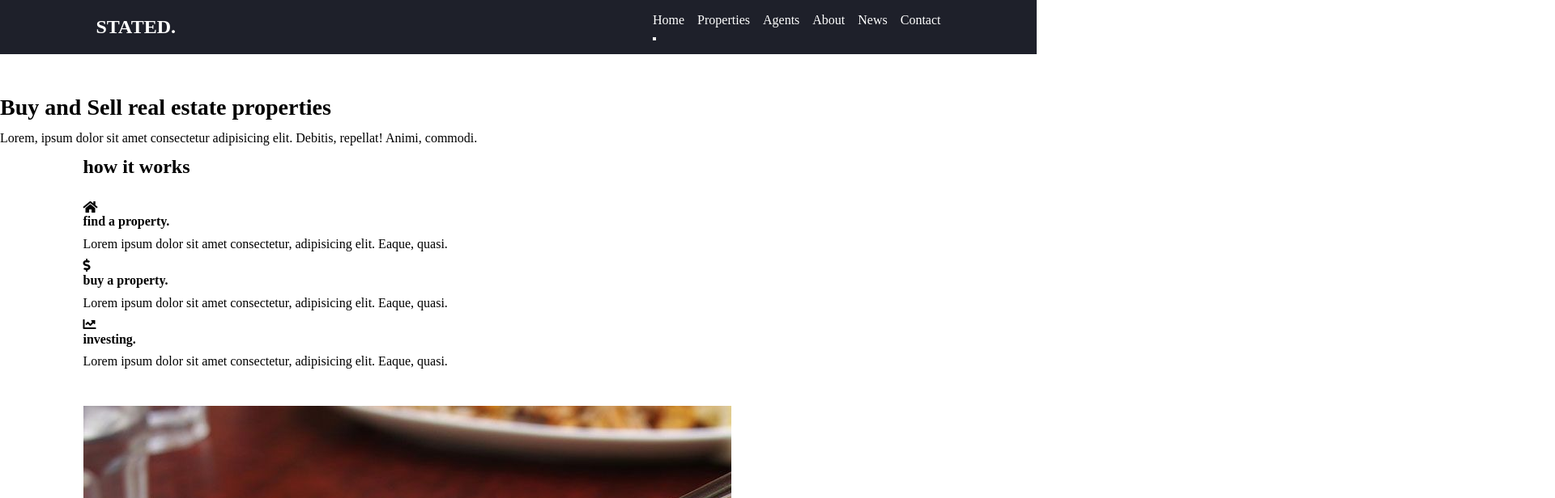
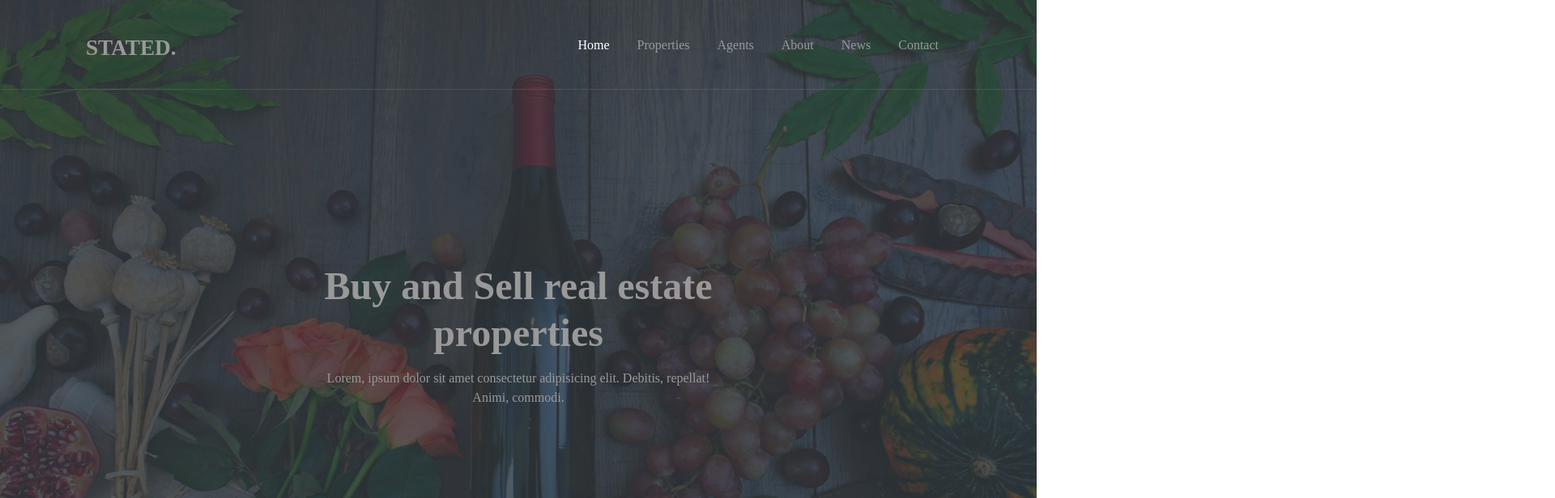
Before and after one commit to Moushly/real_estate, a website built with webpack: page src/index.html in a window 1280 px wide. Shown: the top 616 px of the page at 81% size, 1920 px wide, since content can reach past the window. Built offline with nearby package versions, Linux system fonts and the light colour scheme.

Commit message:
styles header&hero sections

```diff
--- a/src/index.html
+++ b/src/index.html
@@ -12,12 +12,20 @@
     <title>Real Estat | Template</title>
   </head>
   <body>
+    <section class="header-hero">
       <!-- Header section Start -->
+
       <section class="header">
         <div class="container">
-        <div class="header__wrapper">
+          <div class="header__wrapper flex">
             <a class="header__logo">stated.</a>
             <nav class="header__navbar">
+              <button class="header__hamburger-menu" id="nav-toggle">
+                <span class="strip"></span>
+                <span class="strip"></span>
+                <span class="strip"></span>
+              </button>
+
               <ul>
                 <li><a class="active" href="#">home</a></li>
                 <li><a href="#">properties</a></li>
@@ -26,12 +34,6 @@
                 <li><a href="#">news</a></li>
                 <li><a href="#">contact</a></li>
               </ul>
-
-            <button class="header__hamburger-menu" id="nav-toggle">
-              <span class="strip"></span>
-              <span class="strip"></span>
-              <span class="strip"></span>
-            </button>
             </nav>
           </div>
         </div>
@@ -48,13 +50,14 @@
           </p>
         </div>
       </section>
+    </section>
     <!-- Hero section End -->
 
     <!-- how it works section start -->
     <section class="features" id="how-it-works">
       <div class="container">
         <h2>how it works</h2>
-        <div class="features__wrapper">
+        <div class="features__wrapper flex">
           <div>
             <span class="fas fa-home"></span>
             <h4>find a property.</h4>
@@ -88,7 +91,8 @@
     <!-- Properties section Start -->
     <section class="properties">
       <div class="container">
-        <div class="properties__wrapper">
+        <h2>properties</h2>
+        <div class="properties__wrapper flex">
           <div class="properties__details">
             <img src="./img/breakfast-1.jpg" alt="" />
             <div class="properties__data">
@@ -144,7 +148,9 @@
             </div>
           </div>
         </div>
-        <button class="properties__rounded">view all property listings</button>
+        <button class="rounded properties__btn">
+          view all property listings
+        </button>
       </div>
     </section>
     <!-- Properties section End -->
@@ -157,7 +163,7 @@
           Lorem ipsum dolor sit amet consectetur, adipisicing elit.
           Voluptatibus, inventore.
         </p>
-        <div class="agents__wrapper">
+        <div class="agents__wrapper flex">
           <div class="agents__card">
             <img src="./img/chef-1.jpg" alt="" />
             <h3>agents name</h3>
@@ -201,7 +207,7 @@
 
     <section class="about">
       <div class="container">
-        <div class="about__wrapper">
+        <div class="about__wrapper flex">
           <img src="./img/about.jpg" alt="" />
           <div class="about__content">
             <h2>we are the best real estat company</h2>
@@ -218,7 +224,7 @@
               <li>Lorem ipsum dolor sit.</li>
               <li>Lorem ipsum dolor sit.</li>
             </ul>
-            <button class="about__rounded">learn more</button>
+            <button class="rounded about__btn">learn more</button>
           </div>
         </div>
       </div>
@@ -229,7 +235,7 @@
     <section class="services">
       <div class="container">
         <h2>services</h2>
-        <div class="services__wrapper">
+        <div class="services__wrapper flex">
           <div class="services__card">
             <div class="fas fa-home"></div>
             <div class="services__data">
@@ -358,7 +364,7 @@
     <section class="contact">
       <div class="container">
         <h2>contact us</h2>
-        <div class="contact__wrapper">
+        <div class="contact__wrapper flex">
           <div class="contact__form">
             <h3>contact form</h3>
             <form>
@@ -374,7 +380,7 @@
               <label for="message">namesend message</label>
               <textarea id="message">write your message here</textarea>
             </form>
-            <button class="rounded">send message</button>
+            <button class="rounded contact__btn">send message</button>
           </div>
 
           <div class="contact__details">
@@ -395,7 +401,7 @@
     <!-- footer section start -->
     <section class="footer">
       <div class="container">
-        <div class="footer__wrapper">
+        <div class="footer__wrapper flex">
           <div class="footer__about">
             <h5>about stated</h5>
             <p>
@@ -417,7 +423,7 @@
             <h5>subscribe to our newsletter</h5>
             <div class="footer__subscribe-container">
               <input type="text" placeholder="Enter Email" />
-              <button class="right-rounded">Send</button>
+              <button class="rounded right-rounded footer__btn">Send</button>
             </div>
             <h5>follow us</h5>
             <ul>
--- a/src/styles/components/_index.scss
+++ b/src/styles/components/_index.scss
@@ -1,3 +1,4 @@
+@forward 'header-hero';
 @forward 'header';
 @forward 'hero';
 @forward 'agents';
--- /dev/null
+++ b/src/styles/components/header-hero.scss
@@ -0,0 +1,7 @@
+@use '../utiles' as *;
+
+.header-hero {
+  min-height: rem(600);
+  height: 100vh;
+  position: relative;
+}
--- a/src/styles/components/header.scss
+++ b/src/styles/components/header.scss
@@ -1,30 +1,73 @@
 @use '../utiles' as *;
 
 .header {
-  background-color: var(--dark-bg);
+  background: transparent;
+  padding: rem(16) 0;
+  border-bottom: 1px solid rgba(255, 255, 255, 0.1);
+  position: fixed;
+  top: 0;
+  width: 100%;
+  z-index: 3;
+
   &__wrapper {
-    display: flex;
-    justify-content: space-between;
-    align-items: center;
     padding: rem(16);
   }
 
   &__logo {
     text-transform: uppercase;
     font-weight: 700;
-    font-size: rem(24);
-    color: var(--dark-text2);
+    font-size: rem(27.2);
+    color: var(--grey-Light);
+    position: relative;
+    top: rem(4);
   }
 
   &__navbar {
-    ul {
-      display: flex;
-      justify-content: space-between;
-      gap: rem(16);
+    ul.is-sticky {
+      a {
+        color: var(--grey-Dark);
+      }
+
+      a:hover,
+      a.active {
+        color: var(--main-Secondry-2);
+      }
+    }
+
+    li {
+      display: inline-block;
+      margin: 0 rem(15);
     }
 
     a {
-      color: var(--dark-text2);
+      color: var(--grey-Light);
+      font-size: rem(16);
+    }
+
+    a:hover,
+    a.active {
+      color: var(--white);
+    }
+
+    #close-flyout {
+      display: none;
+    }
+  }
+
+  &__hamburger-menu {
+    background-color: transparent;
+    border: 1px solid var(--white);
+    padding: rem(3) rem(5);
+    width: rem(30);
+    cursor: pointer;
+    margin-top: rem(10);
+    display: none;
+
+    .strip {
+      display: block;
+      background-color: var(--white);
+      height: 1px;
+      margin: rem(4) 0;
     }
   }
 }
--- a/src/styles/components/hero.scss
+++ b/src/styles/components/hero.scss
@@ -0,0 +1,40 @@
+@use '../utiles' as *;
+
+.hero {
+  background: url('../img/bg_5.jpg') center center no-repeat;
+  background-size: cover;
+  position: absolute;
+  top: 0;
+  left: 0;
+  z-index: 1;
+  height: 100%;
+  width: 100%;
+
+  .fade {
+    position: absolute;
+    height: 100%;
+    width: 100%;
+    top: 0;
+    left: 0;
+    background: rgba($color: #343a40, $alpha: 0.8);
+    z-index: 1;
+  }
+
+  &__text {
+    position: absolute;
+    top: 50%;
+    margin: rem(-75) auto 0;
+    left: 0;
+    right: 0;
+    z-index: 2;
+    color: var(--grey-Light);
+    width: rem(500);
+    text-align: center;
+
+    p {
+      line-height: 1.5em;
+      font-weight: 300;
+      font-size: rem(16);
+    }
+  }
+}
--- a/src/styles/global/boilerplate.scss
+++ b/src/styles/global/boilerplate.scss
@@ -2,8 +2,8 @@
 @use '../utiles' as *;
 
 html {
+  box-sizing: border-box;
   font-size: 100%;
-  box-sizing: border-box;
 }
 
 *,
@@ -15,7 +15,9 @@ html {
 }
 
 body {
-  line-height: 1.1;
+  line-height: 1.7;
+  font-weight: 400;
+  color: var(--main-Primary-light);
 }
 
 // images
@@ -30,6 +32,18 @@ pre {
   padding: 0.2rem 0.624rem;
 }
 
+button.rounded {
+  background-color: var(--main-Secondry-2);
+  border: none;
+  color: $white;
+  font-size: rem(16);
+  border-radius: rem(30);
+  padding: rem(10) rem(30);
+  line-height: 1.5;
+  cursor: pointer;
+  text-transform: capitalize;
+}
+
 .visually-hidden {
   position: absolute;
   left: -10000px;
--- a/src/styles/global/layouts.scss
+++ b/src/styles/global/layouts.scss
@@ -1,11 +1,17 @@
 @use '../utiles' as *;
 
 .container {
-  max-width: rem(1125);
-  padding: 0 rem(25);
-  margin: 0 auto rem(46);
+  max-width: rem(1140);
+  padding: 0 rem(20);
+  margin: 0 auto;
 
   @include respond-below(sm) {
     margin: 0 auto rem(16);
   }
 }
+
+.flex {
+  display: flex;
+  justify-content: space-between;
+  align-items: center;
+}
--- a/src/styles/global/typography.scss
+++ b/src/styles/global/typography.scss
@@ -3,20 +3,37 @@
 
 // hedding top margin 0
 h1,
-h2,
-h3 {
+h2 {
   font-weight: 700;
-  margin-top: 0;
-  line-height: 1.4;
+  margin: 0;
+  padding: 0;
 }
 
 h1 {
-  font-size: rem(28);
+  font-size: rem(48);
+  line-height: 1.2;
+  margin-bottom: rem(16);
 }
 
 h2 {
-  font-size: rem(24);
-  margin-bottom: rem(24);
+  font-size: rem(40);
+  color: var(--main-Secondry-1);
+  margin-bottom: rem(16);
+  line-height: 1.2;
+}
+
+h3 {
+  font-size: rem(22.5);
+  font-weight: 300;
+}
+
+h4 {
+  font-size: rem(19.2);
+  font-weight: 300;
+}
+
+h5 {
+  font-size: rem(16);
 }
 
 ul {
@@ -32,5 +49,10 @@ a:active {
 
 //paragraph
 p {
-  margin: 0.625rem 0;
+  margin: 0 0 rem(16);
 }
+
+p.large {
+  font-size: rem(20);
+  font-weight: 300;
+}
--- a/src/styles/global/variables.scss
+++ b/src/styles/global/variables.scss
@@ -1,93 +1,26 @@
 // colors
-:root {
-  --limegreen: hsl(163, 72%, 41%);
-  --brightred: hsl(356, 69%, 56%);
-  --facebook: hsl(208, 92%, 53%);
-  --twitter: hsl(203, 89%, 53%);
-  --instagram-start: hsl(37, 97%, 70%);
-  --instagram-middle: hsl(5, 77%, 71%);
-  --instagram-end: hsl(329, 70%, 58%);
-  --youtube: hsl(348, 97%, 39%);
-  --toggle-bg-start: hsl(210, 78%, 56%);
-  --toggle-bg-end: hsl(146, 68%, 55%);
-  --toggle-bg-light: hsl(230, 22%, 74%);
-  --toggle-light: hsl(230, 19%, 60%);
-  --toggle-button-light: hsl(228, 46%, 96%);
-  --dark-bg: hsl(230, 17%, 14%);
-  --dark-top-bg: hsl(232, 19%, 15%);
-  --dark-card: hsl(228, 28%, 20%);
-  --dark-card-hover: hsl(228, 25%, 27%);
-  --dark-text1: hsl(228, 34%, 66%);
-  --dark-text2: hsl(0, 0%, 100%);
-  --light-bg: hsl(0, 0%, 100%);
-  --light-top-bg: hsl(225, 100%, 98%);
-  --light-card: hsl(227, 47%, 96%);
-  --light-card-hover: hsl(228, 33%, 91%);
-  --light-text1: hsl(230, 12%, 44%);
-  --light-text2: hsl(230, 17%, 14%);
-  --background: var(--light-bg);
-  --text-color: var(--light-text2);
-  --text-color2: var(--light-text1);
-  --card-bg: var(--light-card);
-  --card-hover: var(--light-card-hover);
-  --toggle: var(--toggle-light);
-  --toggle-bg: var(--toggle-bg-light);
-  --toggle-button: var(--toggle-button-light);
-  --font-inter: 'Inter', sans-serif;
-}
-
-@media (prefers-color-scheme: dark) {
-  :root {
-    --background: var(--dark-bg);
-    --text-color: var(--dark-text2);
-    --text-color2: var(--dark-text1);
-    --card-bg: var(--dark-card);
-    --card-hover: var(--dark-card-hover);
-    --toggle: var(--light-bg);
-    --toggle-bg: linear-gradient(
-      225deg,
-      var(--toggle-bg-end) 0%,
-      var(--toggle-bg-start) 98.02%
-    );
-    --toggle-button: var(--dark-bg);
-  }
-}
-
-body.light {
-  --background: var(--light-bg);
-  --text-color: var(--light-text2);
-  --text-color2: var(--light-text1);
-  --card-bg: var(--light-card);
-  --card-hover: var(--light-card-hover);
-  --toggle: var(--toggle-light);
-  --toggle-bg: var(--toggle-bg-light);
-  --toggle-button: var(--toggle-button-light);
-}
-
-body.dark {
-  --background: var(--dark-bg);
-  --text-color: var(--dark-text2);
-  --text-color2: var(--dark-text1);
-  --card-bg: var(--dark-card);
-  --card-hover: var(--dark-card-hover);
-  --toggle: var(--light-bg);
-  --toggle-bg: linear-gradient(
-    225deg,
-    var(--toggle-bg-end) 0%,
-    var(--toggle-bg-start) 98.02%
-  );
-  --toggle-button: var(--dark-bg);
-}
 
 $mainPrimaryDark: hsl(0, 92%, 15%);
-$mainPrimarylight: hsl(68, 90%, 38%);
-$secondaryDark: hsl(192, 85%, 35%);
-$secondaryLight: hsl(233, 57%, 80%);
+$mainPrimarylight: hsl(0, 0%, 46.7%);
+$mainSecondary-1: hsl(192, 85%, 35%);
+$mainSecondary-2: hsl(33.7, 92.6%, 52.2%);
 $assistDark: hsla(302, 43%, 55%, 0.822);
 $assistLighty: hsl(67, 52%, 88%);
-$White: hsl(0, 0%, 100%);
+$white: hsl(0, 0%, 100%);
 $greyDark: hsl(0, 0%, 25%);
-$greyLight: hsl(0, 0%, 75%);
+$greyLight: hsl(0, 0%, 60%);
+
+:root {
+  --main-Primary-Dark: #{$mainPrimaryDark};
+  --main-Primary-light: #{$mainPrimarylight};
+  --main-Secondry-1: #{$mainSecondary-1};
+  --main-Secondry-2: #{$mainSecondary-2};
+  --assit-Dark: #{$assistDark};
+  --assit-light: #{$assistLighty};
+  --white: #{$white};
+  --grey-Dark: #{$greyDark};
+  --grey-Light: #{$greyLight};
+}
 
 // font sizes variables
 $font-sm: 0.875rem; // 14px
```
Lines whose indentation alone changed are shown as unchanged.
